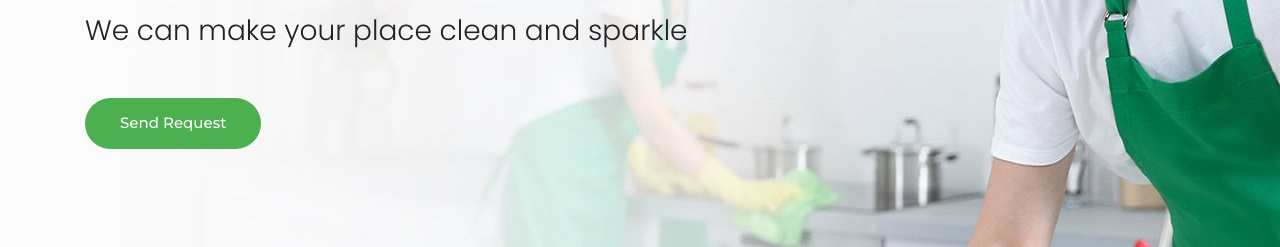
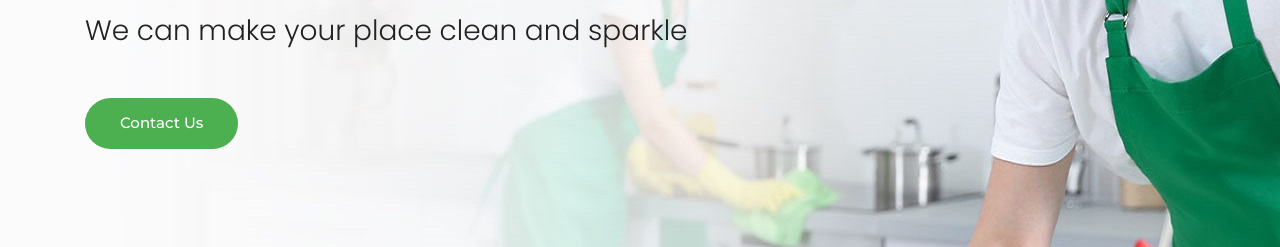
Before and after one commit to Born2shine/Born2shine.github.io, a plain HTML site: page index.html in a window 1280 px wide. Shown: the part 553-800 px from the top of the page. Drawn offline with Linux system fonts and the light colour scheme.

Commit message:
Update index.html

```diff
--- a/index.html
+++ b/index.html
@@ -132,7 +132,7 @@
                                     <h2>Office & House Cleaning Service</h2>
                                     <p>We can make your place clean and sparkle</p>
                                     <div class="slider_btn">
-                                        <a href="contact.html" class="slider_btn_one more-link">Send Request </a>
+                                        <a href="contact.html" class="slider_btn_one more-link">Contact Us </a>
                                     </div>
                                 </div>
                             </div>
@@ -149,7 +149,7 @@
                                     <h2>Office & House Cleaning Service</h2>
                                     <p>We can make your place clean and sparkle</p>
                                     <div class="slider_btn">
-                                        <a href="contact.html" class="slider_btn_one more-link">Send Request </a>
+                                        <a href="contact.html" class="slider_btn_one more-link">Contact Us </a>
                                     </div>
                                 </div>
                             </div>
```
